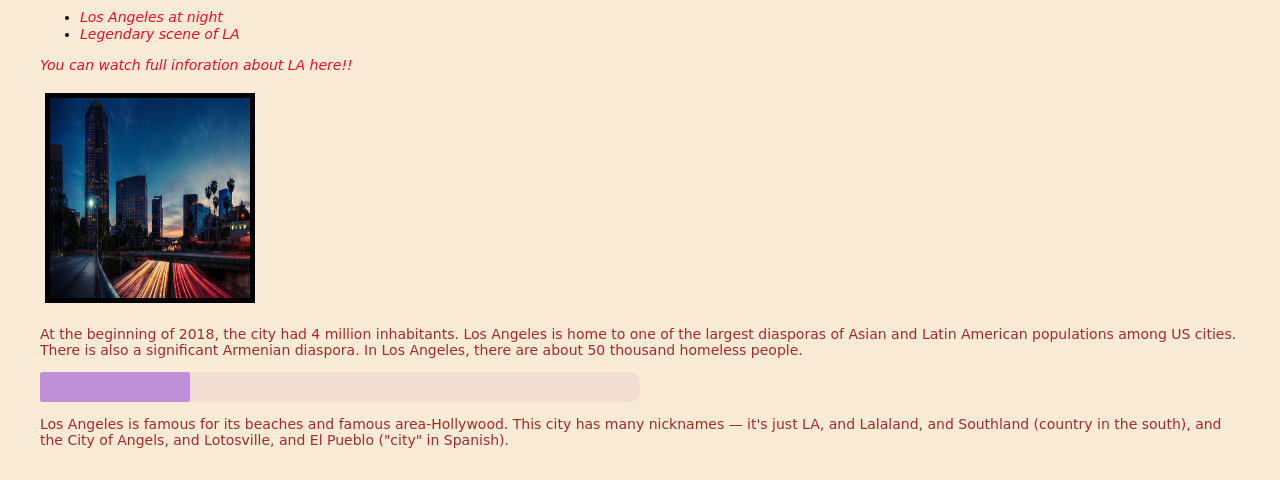
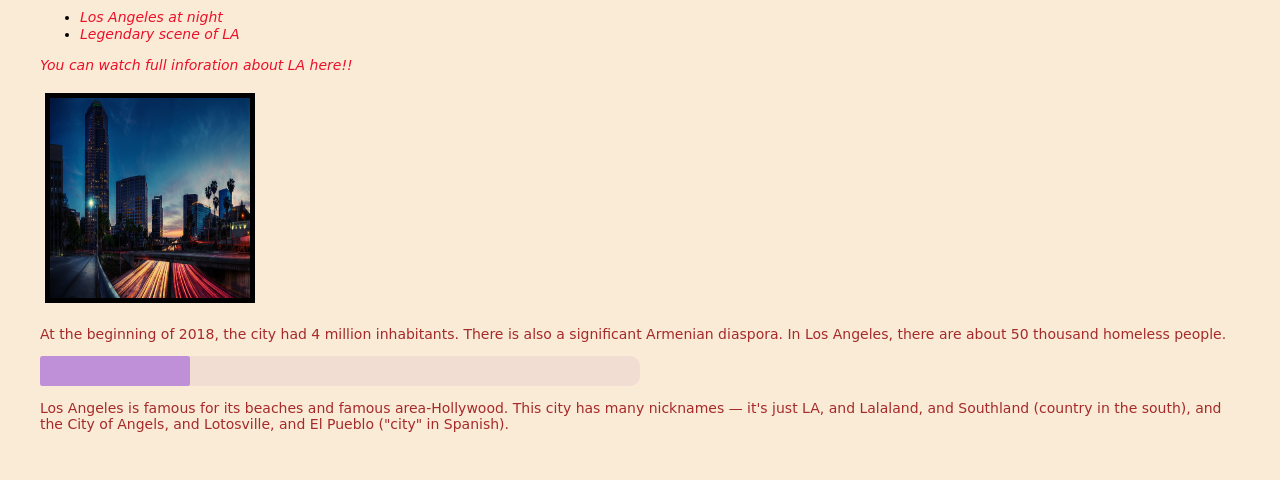
Before and after one commit to sdrt1404/lab1, a plain HTML site: page index.html in a window 1280 px wide. Shown: the part 388-868 px from the top of the page. Drawn offline with Linux system fonts and the light colour scheme.

Commit message:
ваше описание коммита

```diff
--- a/index.html
+++ b/index.html
@@ -43,8 +43,7 @@
                 here!!</a></p>
         <img src="images/LA3.jpg" class="leftimg">
         <p class="cursive">
-            At the beginning of 2018, the city had 4 million inhabitants. Los Angeles is home to one of the largest
-            diasporas of Asian and Latin American populations among US cities. There is also a significant Armenian
+            At the beginning of 2018, the city had 4 million inhabitants. There is also a significant Armenian
             diaspora. In Los Angeles, there are about 50 thousand homeless people.</p>
         <div class="empty">
             <div class="full"></div>
```
